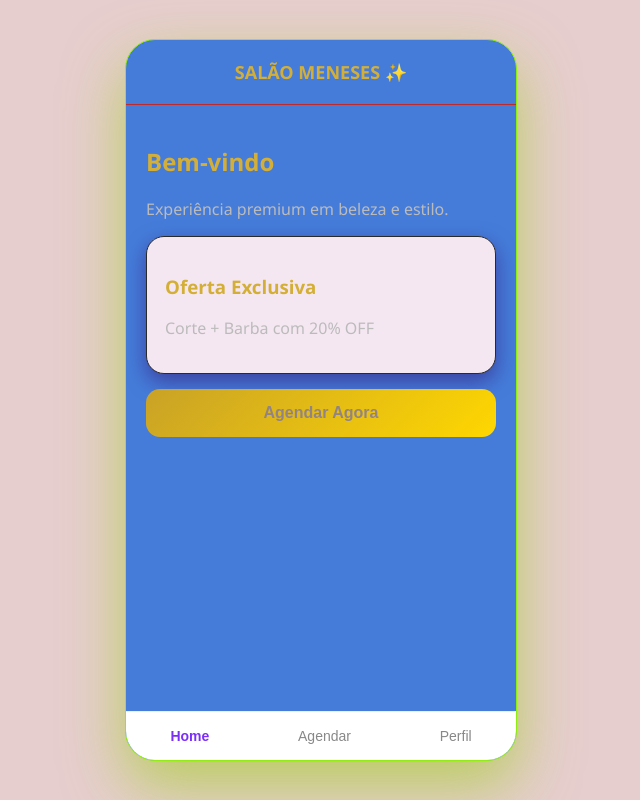
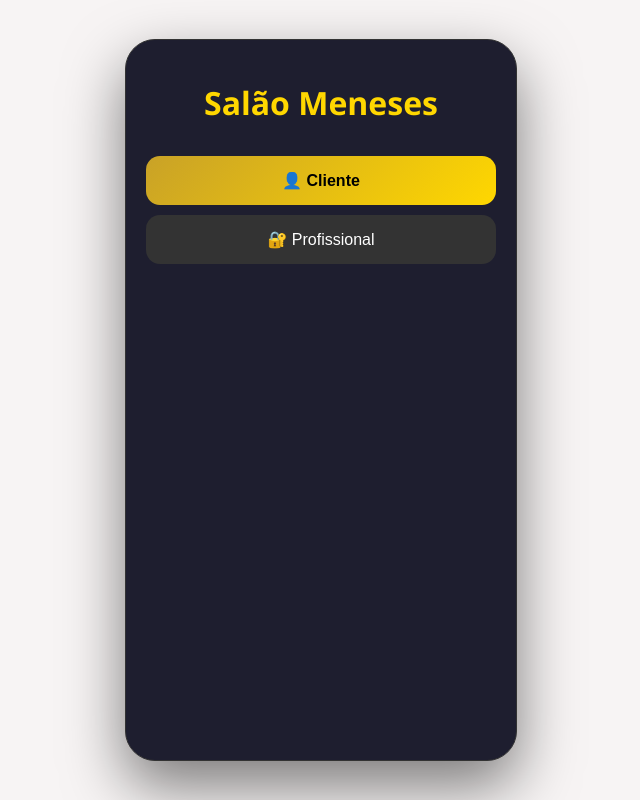
Before and after one commit to sergiofgraca-lang/salao, a React (Vite) app: page / in a window 1280 px wide. Shown: the whole page, without its empty margins (319-959 px from the left). Built offline with nearby package versions, Linux system fonts and the light colour scheme.

Commit message:
alteracoes

```diff
--- a/src/App.css
+++ b/src/App.css
@@ -2,9 +2,9 @@ body {
   margin: 0;
   font-family: "Segoe UI", Arial, sans-serif;
   background: #f7f4f4;
-  background: rgb(230, 206, 206) !important;
 }
 
+/* Container geral */
 .app {
   display: flex;
   justify-content: center;
@@ -12,70 +12,105 @@ body {
   min-height: 100vh;
 }
 
-/* Celular */
+/* Estrutura estilo celular */
 .phone {
   width: 390px;
-  height: 90vh;   /* em vez de 780px */
+  height: 90vh;
   max-height: 820px;
-  background: #457cda;
+  background: #1e1e2f;
   border-radius: 30px;
-  box-shadow: 0 25px 60px rgba(155, 205, 16, 0.6);
+  box-shadow: 0 25px 60px rgba(0, 0, 0, 0.5);
   display: flex;
   flex-direction: column;
   overflow: hidden;
-  border: 1px solid #91ed10;
+  border: 1px solid #333;
 }
 
+/* Conteúdo */
 .content {
   flex: 1;
   padding: 20px;
   overflow-y: auto;
 }
 
-/* Texto */
-h2, h3, h4 {
-  color: #d4af37;
+/* Títulos */
+h1, h2, h3 {
+  color: #ffd700;
+  text-align: center;
 }
 
-p {
-  color: #bbbbbb;
+/* Inputs */
+.input {
+  width: 100%;
+  padding: 12px;
+  margin-bottom: 10px;
+  border-radius: 10px;
+  border: none;
+  outline: none;
 }
 
-/* Botão premium */
+/* Botão principal */
 .primary-btn {
   width: 100%;
   padding: 15px;
   border-radius: 14px;
   border: none;
   background: linear-gradient(135deg, #c9a227, #ffd700);
-  color: rgb(147, 132, 132);
+  color: #000;
   font-size: 16px;
   font-weight: bold;
   cursor: pointer;
   transition: 0.2s;
+  margin-top: 10px;
 }
 
 .primary-btn:hover {
-  transform: scale(1.04);
+  transform: scale(1.05);
 }
 
-/* Card elegante */
+/* Botão secundário */
+.secondary-btn {
+  width: 100%;
+  padding: 15px;
+  border-radius: 14px;
+  border: none;
+  background: #333;
+  color: white;
+  font-size: 16px;
+  margin-top: 10px;
+  cursor: pointer;
+}
+
+/* Botão voltar */
+.back-btn {
+  background: transparent;
+  border: none;
+  color: #ffd700;
+  font-size: 16px;
+  margin-bottom: 15px;
+  cursor: pointer;
+}
+
+/* Cards (serviços e horários) */
 .card {
-  background: #f5e7f1;
-  padding: 18px;
-  border-radius: 18px;
-  margin-bottom: 15px;
-  border: 1px solid #2a2a2a;
-  box-shadow: 0 8px 20px rgba(49, 10, 105, 0.5);
+  background: #2a2a3d;
+  padding: 15px;
+  border-radius: 15px;
+  margin-bottom: 10px;
+  border: 1px solid #444;
+  color: white;
   cursor: pointer;
   transition: 0.2s;
+  text-align: center;
 }
 
 .card:hover {
   transform: scale(1.03);
 }
 
-.card.selected {
-  border: 1px solid #470c9e;
-  background: #f0ebeb;
+/* 🔥 SELECIONADO (O MAIS IMPORTANTE) */
+.selected {
+  border: 2px solid gold;
+  background: #3a3a55;
+  transform: scale(1.05);
 }
--- a/src/App.jsx
+++ b/src/App.jsx
@@ -1,51 +1,218 @@
 import { useState, useEffect } from "react"
-import Header from "./components/Header"
-import Home from "./components/Home"
-import Booking from "./components/Booking"
-import Profile from "./components/Profile"
-import BottomNav from "./components/BottomNav"
 import "./App.css"
 
+const horariosDisponiveis = [
+  "06:00","06:30","07:00","07:30","08:00","08:30",
+  "09:00","09:30","10:00","10:30","11:00","11:30",
+  "12:00","12:30","13:00","13:30","14:00","14:30",
+  "15:00","15:30","16:00","16:30","17:00","17:30",
+  "18:00","18:30","19:00","19:30","20:00","20:30",
+  "21:00","21:30","22:00","22:30","23:00"
+]
+
 function App() {
-  const [currentTab, setCurrentTab] = useState("home")
+  const [screen, setScreen] = useState("home")
+
   const [appointments, setAppointments] = useState(() => {
     const saved = localStorage.getItem("appointments")
     return saved ? JSON.parse(saved) : []
   })
+
+  const [selectedDate, setSelectedDate] = useState("")
+  const [selectedTime, setSelectedTime] = useState("")
+  const [nome, setNome] = useState("")
+  const [telefone, setTelefone] = useState("")
+
   useEffect(() => {
     localStorage.setItem("appointments", JSON.stringify(appointments))
   }, [appointments])
 
+  const horariosFiltrados = horariosDisponiveis.filter(horario => {
+    return !appointments.some(
+      ag => ag.data === selectedDate && ag.horario === horario
+    )
+  })
+
   return (
     <div className="app">
       <div className="phone">
-        <Header />
 
+        {/* 🏠 HOME */}
+        {screen === "home" && (
           <div className="content">
-          {currentTab === "home" && (
-            <Home goToBooking={() => setCurrentTab("booking")} />
+            <h1>Salão Meneses</h1>
+
+            <button className="primary-btn" onClick={() => setScreen("services")}>
+              👤 Cliente
+            </button>
+
+            <button className="secondary-btn" onClick={() => setScreen("login")}>
+              🔐 Profissional
+            </button>
+          </div>
         )}
 
-          {currentTab === "booking" && (
-            <Booking
-              onConfirm={(newAppointment) => {
-                setAppointments([...appointments, newAppointment])
-                setCurrentTab("profile")
-              }}
-            />
+        {/* 💇 SERVIÇOS */}
+        {screen === "services" && (
+          <div className="content">
+
+            <button className="back-btn" onClick={() => setScreen("home")}>
+              ⬅ Voltar
+            </button>
+
+            <h2>Escolha um serviço</h2>
+
+            <button className="card" onClick={() => setScreen("booking")}>
+              Corte - R$ 30
+            </button>
+
+            <button className="card" onClick={() => setScreen("booking")}>
+              Barba - R$ 20
+            </button>
+
+            <button className="card" onClick={() => setScreen("booking")}>
+              Escova - R$ 50
+            </button>
+
+          </div>
         )}
 
-          {currentTab === "profile" && (
-            <Profile appointments={appointments} />
+        {/* 📅 AGENDAMENTO */}
+        {screen === "booking" && (
+          <div className="content">
+
+            <button className="back-btn" onClick={() => setScreen("services")}>
+              ⬅ Voltar
+            </button>
+
+            <h2>Agendamento</h2>
+
+            <input
+              placeholder="Nome"
+              className="input"
+              value={nome}
+              onChange={(e) => setNome(e.target.value)}
+            />
+
+            <input
+              placeholder="Telefone"
+              className="input"
+              value={telefone}
+              onChange={(e) => setTelefone(e.target.value)}
+            />
+
+            <input
+              type="date"
+              className="input"
+              value={selectedDate}
+              onChange={(e) => setSelectedDate(e.target.value)}
+            />
+
+            <h3>Horários disponíveis</h3>
+
+            {!selectedDate && <p>Escolha uma data primeiro</p>}
+
+            {selectedDate &&
+              horariosFiltrados.map((h) => (
+                <button
+                  key={h}
+                  className={`card ${selectedTime === h ? "selected" : ""}`}
+                  onClick={() => setSelectedTime(h)}
+                >
+                  {h}
+                </button>
+              ))
+            }
+
+            <button
+              className="primary-btn"
+              onClick={() => {
+                if (!nome || !telefone || !selectedDate || !selectedTime) {
+                  alert("Preencha tudo!")
+                  return
+                }
+
+                const novo = {
+                  nome,
+                  telefone,
+                  data: selectedDate,
+                  horario: selectedTime
+                }
+
+                setAppointments([...appointments, novo])
+
+                alert("Agendamento realizado!")
+
+                setNome("")
+                setTelefone("")
+                setSelectedDate("")
+                setSelectedTime("")
+                setScreen("home")
+              }}
+            >
+              Confirmar Agendamento
+            </button>
+
+          </div>
         )}
+
+        {/* 🔐 LOGIN PROFISSIONAL */}
+        {screen === "login" && (
+          <div className="content">
+
+            <button className="back-btn" onClick={() => setScreen("home")}>
+              ⬅ Voltar
+            </button>
+
+            <h2>Login Profissional</h2>
+
+            <input placeholder="Usuário" className="input" />
+            <input placeholder="Senha" type="password" className="input" />
+
+            <button
+              className="primary-btn"
+              onClick={() => setScreen("painel")}
+            >
+              Entrar
+            </button>
+
           </div>
+        )}
 
-        <BottomNav
-          currentTab={currentTab}
-          setCurrentTab={setCurrentTab}
-        />
+        {/* 👨‍💼 PAINEL PROFISSIONAL */}
+        {screen === "painel" && (
+          <div className="content">
+
+            <button className="back-btn" onClick={() => setScreen("home")}>
+              ⬅ Voltar
+            </button>
+
+            <h2>Agendamentos</h2>
+
+            {appointments.length === 0 && <p>Nenhum agendamento</p>}
+
+            {appointments.map((ag, index) => (
+              <div key={index} className="card">
+                <p><strong>{ag.nome}</strong></p>
+                <p>{ag.telefone}</p>
+                <p>{ag.data} - {ag.horario}</p>
+
+                <button
+                  className="secondary-btn"
+                  onClick={() => {
+                    const novaLista = appointments.filter((_, i) => i !== index)
+                    setAppointments(novaLista)
+                  }}
+                >
+                  ❌ Excluir
+                </button>
               </div>
+            ))}
 
+          </div>
+        )}
+
+      </div>
     </div>
   )
 }
--- a/src/components/BottomNav.css
+++ b/src/components/BottomNav.css
@@ -2,19 +2,19 @@
   display: flex;
   justify-content: space-around;
   padding: 15px 0;
-  background: white;
-  border-top: 1px solid #eee;
+  background: rgb(6, 6, 6);
+  border-top: 1px solid #e60909;
 }
 
 .bottom-nav button {
   background: none;
   border: none;
   font-size: 14px;
-  color: #888;
+  color: #f6f3f3;
   cursor: pointer;
 }
 
 .bottom-nav button.active {
-  color: #7b2ff7;
+  color: #2ff778;
   font-weight: bold;
 }
```
Lines whose indentation alone changed are shown as unchanged.
